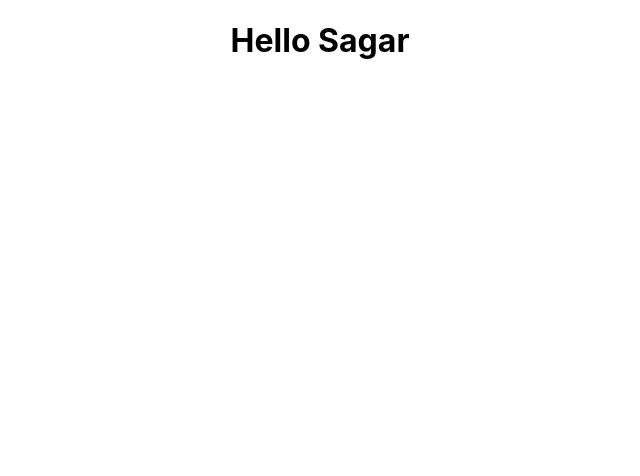
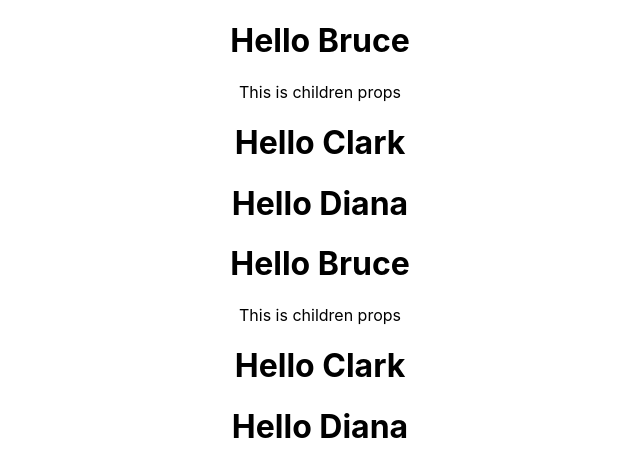
Before and after one commit to harsha-sagar/reactjs-tutorials2, a React (Create React App) app: page / in a window 1280 px wide. Shown: the top 476 px of the page, without its empty margins (320-960 px from the left). Built offline with nearby package versions, Linux system fonts and the light colour scheme.

Commit message:
passing parameters to components

```diff
--- a/src/App.js
+++ b/src/App.js
@@ -1,14 +1,23 @@
 import React from 'react';
 import logo from './logo.svg';
 import './App.css';
-// import Greet from './components/Greet';
-// import Welcome from './components/Welcome';
-import Hello from './components/Hello';
+import Greet from './components/Greet';
+import Welcome from './components/Welcome';
+// import Hello from './components/Hello';
 
 function App() {
   return (
     <div className="App">
-      <Hello/>
+      <Greet name='Bruce'>
+        <p>This is children props</p>
+      </Greet>
+      <Greet name='Clark'/>
+      <Greet name='Diana'/>
+      <Welcome name='Bruce'>
+        <p>This is children props</p>
+      </Welcome>
+      <Welcome name='Clark'/>
+      <Welcome name='Diana'/>
     </div>
   );
 }
--- a/src/components/Greet.js
+++ b/src/components/Greet.js
@@ -4,6 +4,13 @@ import React from 'react';
 //   return <h1>Hello Sagar</h1>
 // }
 
-const Greet = () => <h1>Hello Sagar</h1>
+const Greet = (props) => {
+  console.log(props);
+
+  return <div>
+    <h1>Hello { props.name }</h1>
+    { props.children }
+  </div>;
+}
 
 export default Greet;
--- a/src/components/Welcome.js
+++ b/src/components/Welcome.js
@@ -2,7 +2,10 @@ import React, { Component } from 'react';
 
 class Welcome extends Component {
   render() {
-    return <h1>Class component</h1>
+    return <div>
+      <h1>Hello { this.props.name }</h1>
+      { this.props.children }
+    </div>;
   }
 }
 
```
